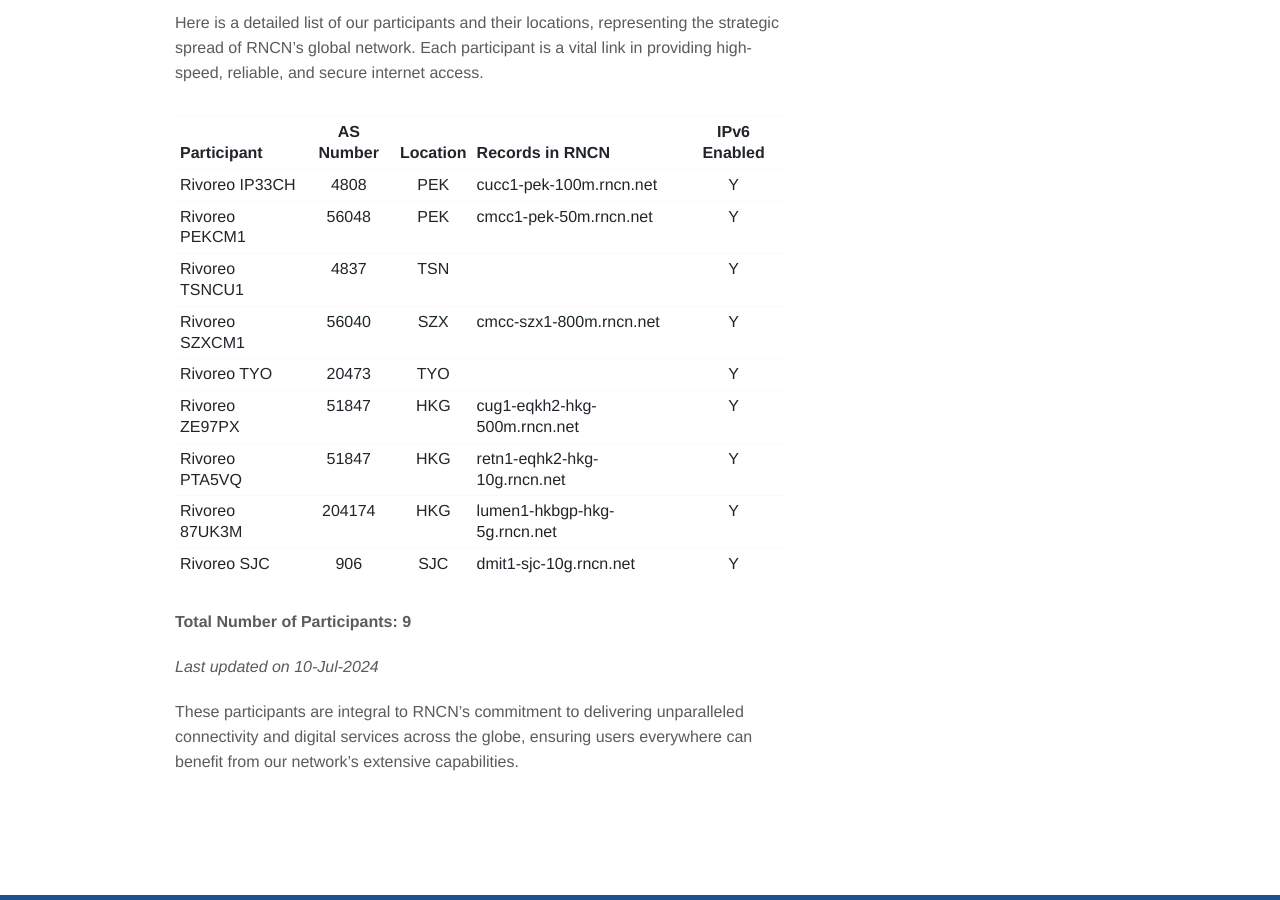
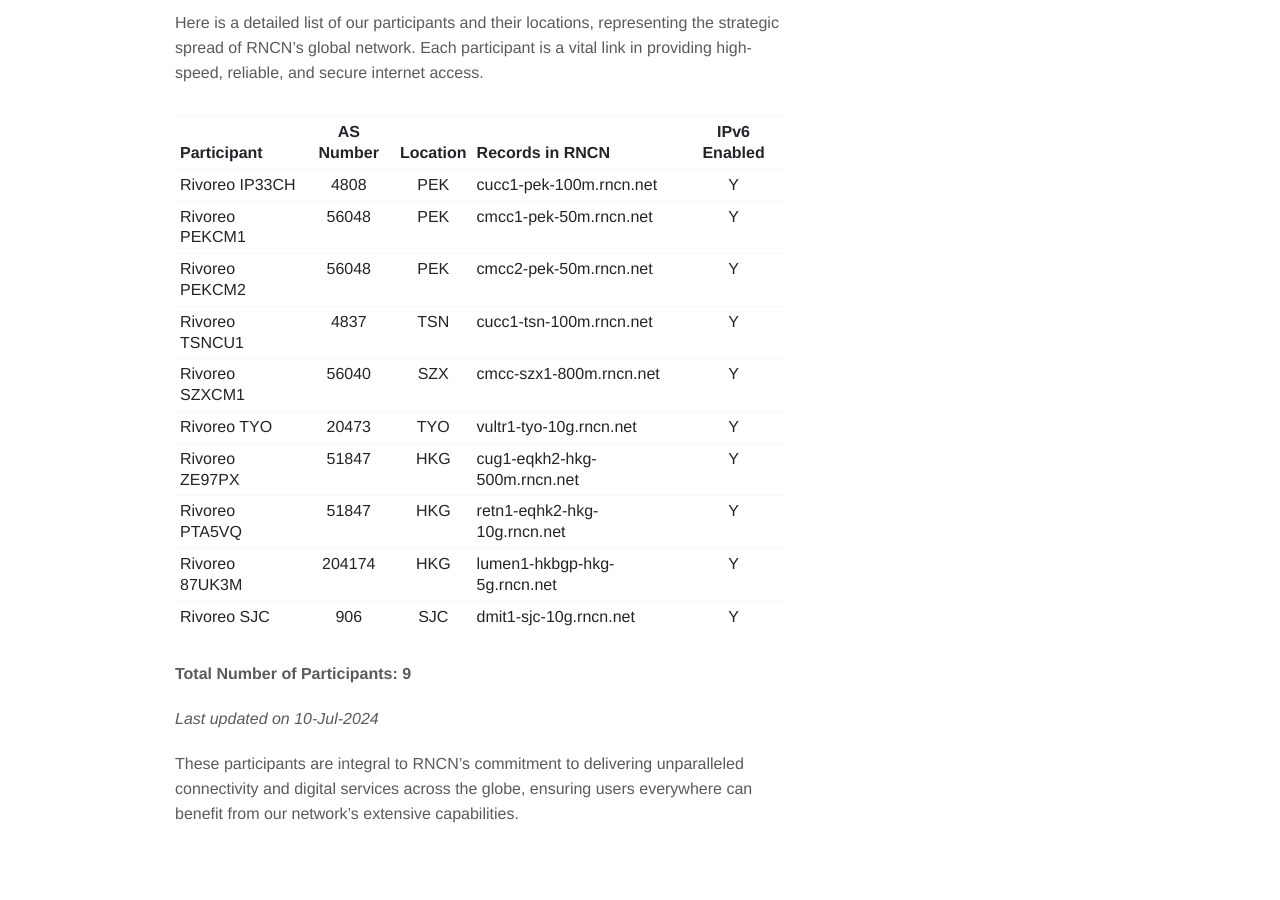
Before and after one commit to JohnnySun/rncn, a Jekyll site: the page built from participants.md, in a window 1280 px wide and 900 px high, scrolled down 496 px. Built offline with Jekyll 4.4.1, drawn with Linux system fonts in a browser that asks for light colours.

Commit message:
update participants

```diff
--- a/participants.md
+++ b/participants.md
@@ -14,9 +14,10 @@ Here is a detailed list of our participants and their locations, representing th
 |:----------------------|:-------------:|:------------:|:----------------------------------|:----------------:|
 | Rivoreo IP33CH        | 4808          | PEK          | cucc1-pek-100m.rncn.net           | Y                |
 | Rivoreo PEKCM1        | 56048         | PEK          | cmcc1-pek-50m.rncn.net            | Y                |
-| Rivoreo TSNCU1        | 4837          | TSN          |                                   | Y                |
+| Rivoreo PEKCM2        | 56048         | PEK          | cmcc2-pek-50m.rncn.net            | Y                |
+| Rivoreo TSNCU1        | 4837          | TSN          | cucc1-tsn-100m.rncn.net           | Y                |
 | Rivoreo SZXCM1        | 56040         | SZX          | cmcc-szx1-800m.rncn.net           | Y                |
-| Rivoreo TYO           | 20473         | TYO          |                                   | Y                |
+| Rivoreo TYO           | 20473         | TYO          | vultr1-tyo-10g.rncn.net           | Y                |
 | Rivoreo ZE97PX        | 51847         | HKG          | cug1-eqkh2-hkg-500m.rncn.net      | Y                |
 | Rivoreo PTA5VQ        | 51847         | HKG          | retn1-eqhk2-hkg-10g.rncn.net      | Y                |
 | Rivoreo 87UK3M        | 204174        | HKG          | lumen1-hkbgp-hkg-5g.rncn.net      | Y                |
```
